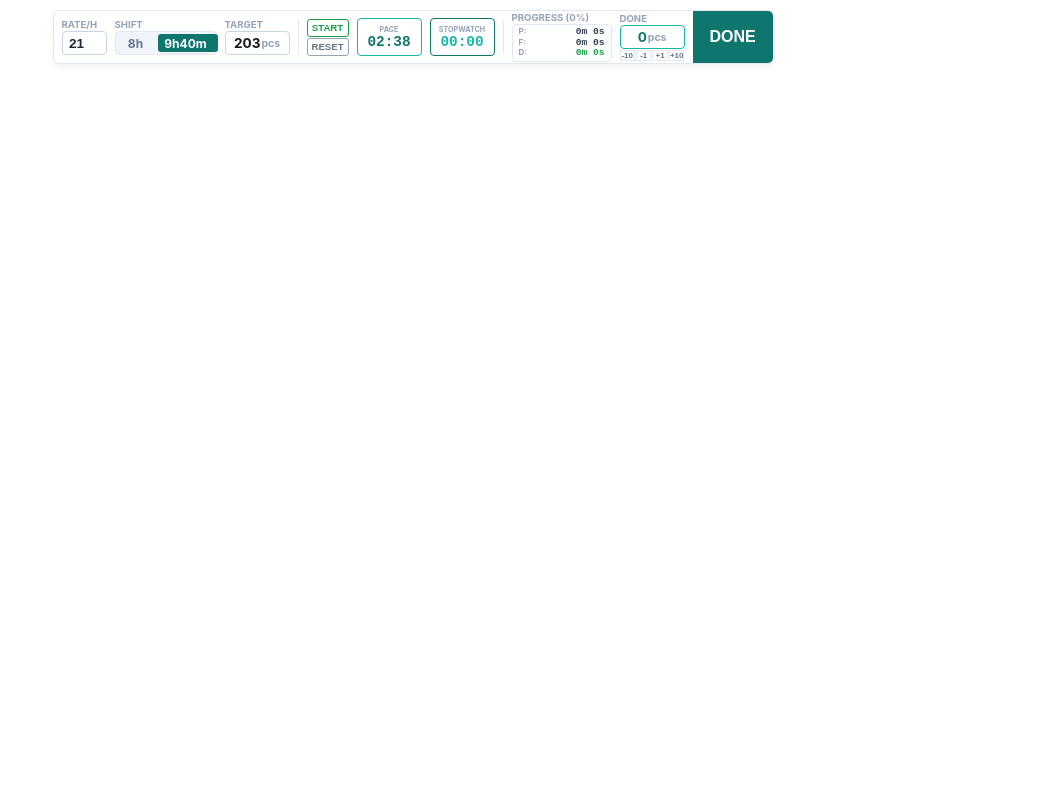
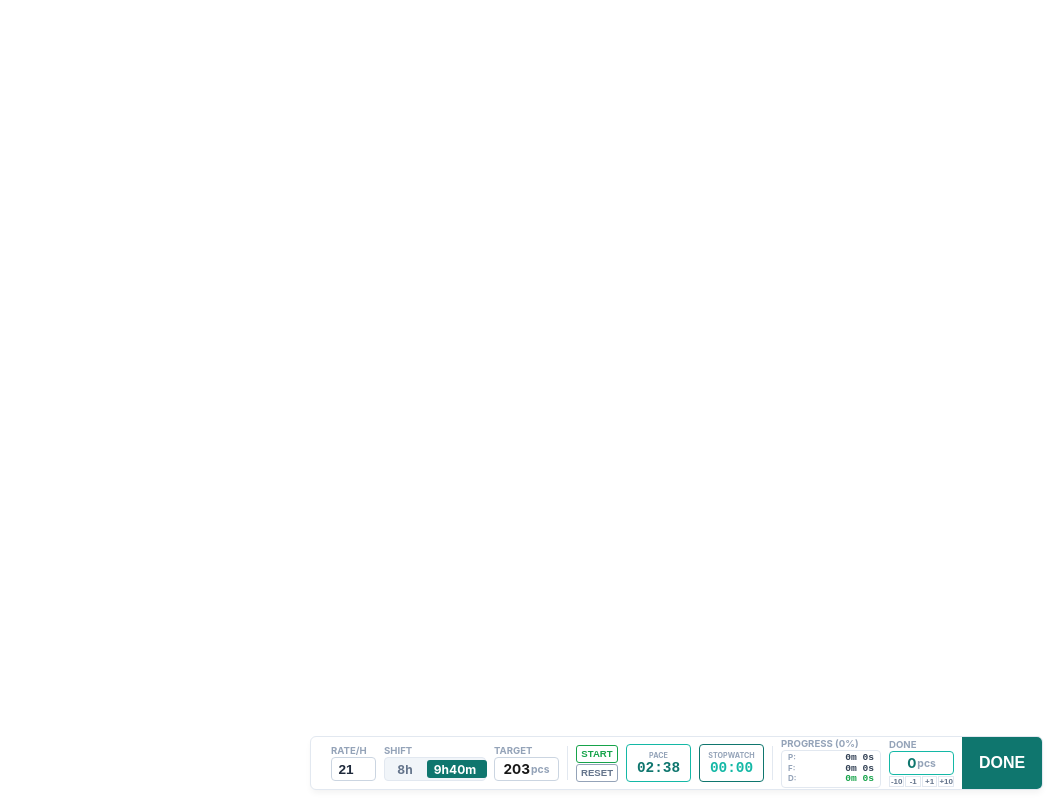
Before and after one commit to agr555/counter-app, a Next.js app: page / in a window 1280 px wide. Shown: the whole page, without its empty margins (227-1280 px from the left). Built offline with nearby package versions, Linux system fonts and the light colour scheme.

Commit message:
green line

```diff
--- a/app/page.tsx
+++ b/app/page.tsx
@@ -127,6 +127,10 @@
     : 0;
 
   return (
+    /* ВНЕШНИЙ КОНТЕЙНЕР: Занимает весь экран по высоте и прижимает контент вниз и вправо */
+    <div className={styles.layoutWrapper}>
+
+      {/* САМА СТРОКА ВИДЖЕТА */}
       <div className={styles.widgetContainer}>
 
         {/* 1. SETTINGS BLOCK */}
@@ -244,12 +248,14 @@
             </div>
           </div>
 
-        {/* ШИРОКАЯ КНОПКА DONE, УДОБНАЯ ДЛЯ НАЖАТИЯ НА САМОМ КРАЮ */}
+          {/* Самая правая широкая кнопка DONE */}
           <button type="button" onClick={handleRealItemDone} className={styles.realDoneBtn}>
             DONE
           </button>
         </div>
 
       </div>
+
+    </div>
   );
 }
--- a/app/widget.module.css
+++ b/app/widget.module.css
@@ -1,15 +1,28 @@
-.widgetContainer {
+/* Внешняя невидимая оболочка: выталкивает контент вниз и вправо */
+.layoutWrapper {
+    display: flex;
+    flex-direction: column;
+    justify-content: flex-end; /* Все элементы летят вниз */
+    align-items: flex-end;     /* Все элементы летят вправо */
+    min-height: 100vh;         /* Занимает 100% высоты экрана браузера */
+    background-color: #ffffff; /* Чистый белый фон сверху */
+    box-sizing: border-box;
+    padding: 10px;             /* Небольшой отступ от самого края экрана */
+  }
+
+  /* Сама горизонтальная строка виджета */
+  .widgetContainer {
     display: flex;
     align-items: center;
     background-color: #ffffff;
     border: 1px solid #e2e8f0;
     border-radius: 6px;
     width: max-content;
-    margin: 10px auto;
     box-shadow: 0 4px 6px -1px rgba(0, 0, 0, 0.05);
     font-family: -apple-system, BlinkMacSystemFont, sans-serif;
-    height: 54px; /* Сделали виджет ультра-тонким по вертикали */
+    height: 54px;
     overflow: hidden;
+    padding-left: 12px;
   }
 
   .flexRow {
@@ -52,6 +65,8 @@
     text-align: center;
     outline: none;
   }
+
+  .inputNumber:focus { border-color: #0f766e; }
 
   .toggleContainer {
     display: flex;
@@ -105,7 +120,7 @@
   .countDisplayOnly { border-color: #14b8a6; color: #0f766e; }
   .targetUnit { font-size: 0.65rem; color: #94a3b8; margin-left: 1px; }
 
-  /* Компактная аналитика */
+  /* Компактный прогресс */
   .progressDisplayContainer {
     border: 1px solid #e2e8f0;
     border-radius: 4px;
@@ -122,7 +137,7 @@
   .textGreen { color: #16a34a !important; }
   .textRed { color: #dc2626 !important; }
 
-  /* Кнопки корректировки */
+  /* Подгонка значений */
   .adjustWrapper { display: flex; flex-direction: column; gap: 1px; }
   .adjustButtonsGrid { display: grid; grid-template-columns: repeat(4, 1fr); gap: 1px; width: 65px; }
   .adjBtn {
@@ -130,7 +145,7 @@
     font-size: 0.5rem; font-weight: 700; height: 11px; cursor: pointer; padding: 0;
   }
 
-  /* Таймеры */
+  /* Блок таймеров */
   .buttonsColumn { display: flex; flex-direction: column; gap: 1px; }
   .timerControlBtn {
     height: 18px; padding: 0 4px; background-color: transparent;
@@ -151,11 +166,11 @@
   .timeNumbers { color: #0f766e; }
   .stopwatchNumbers { color: #14b8a6; }
 
-  /* УДОБНАЯ ШИРОКАЯ КНОПКА НА КРАЮ */
+  /* УДОБНАЯ КНОПКА DONE НА САМОМ КРАЮ */
   .realDoneBtn {
     width: 80px;
     height: 100%;
-    background-color: #0f766e; /* Заливка темно-зеленым, чтобы сразу видеть кнопку */
+    background-color: #0f766e;
     border: none;
     color: #ffffff;
     font-size: 1rem;
```
Lines whose indentation alone changed are shown as unchanged.
